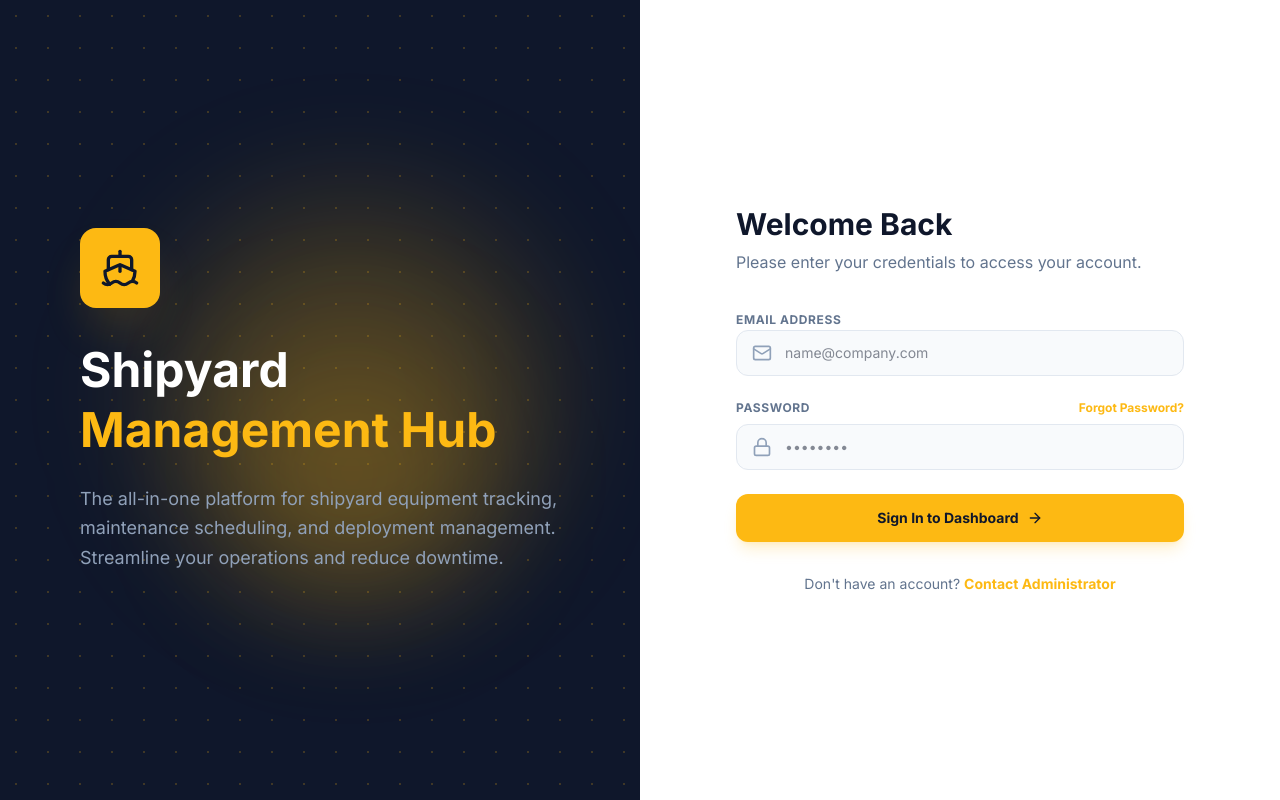
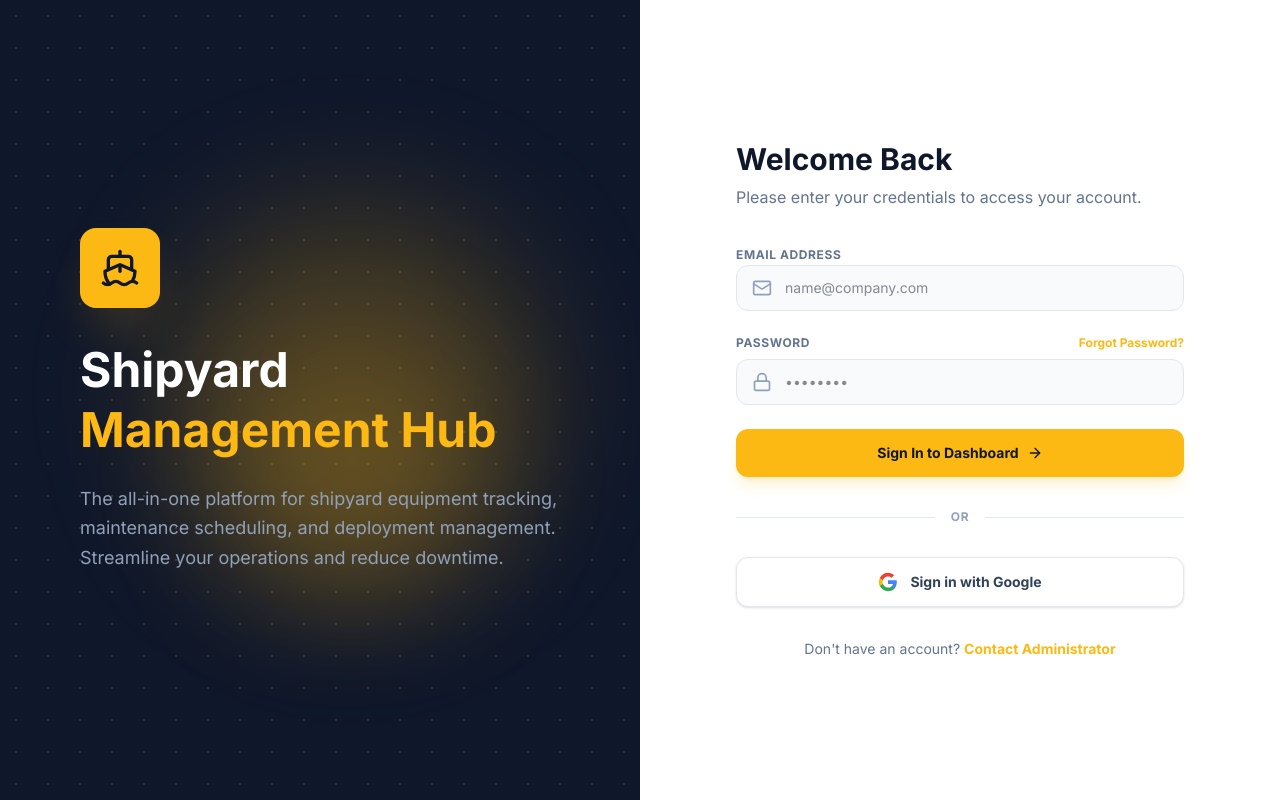
Before and after one commit to maulanaadam1/shipyard-hub, a Next.js app: page / in a window 1280 px wide. Built offline with nearby package versions, Linux system fonts and the light colour scheme; no server answers; the database is empty.

Commit message:
feat: Implement Supabase authentication on landing page
Integrates Supabase for email/password and Google OAuth login. Displays error messages to the user on failure and handles loading states.

```diff
--- a/components/LandingPage.tsx
+++ b/components/LandingPage.tsx
@@ -2,30 +2,49 @@
 
 import React, { useState } from 'react';
 import { motion } from 'motion/react';
-import { Ship, Lock, Mail, ArrowRight } from 'lucide-react';
+import { Ship, Lock, Mail, ArrowRight, AlertCircle } from 'lucide-react';
 import { useData } from '@/context/DataContext';
+import { supabase } from '@/lib/supabase';
 
 export default function LandingPage() {
   const { setCurrentUser } = useData();
   const [email, setEmail] = useState('');
   const [password, setPassword] = useState('');
   const [isLoading, setIsLoading] = useState(false);
+  const [error, setError] = useState('');
 
-  const handleLogin = (e: React.FormEvent) => {
+  const handleLogin = async (e: React.FormEvent) => {
     e.preventDefault();
     setIsLoading(true);
+    setError('');
 
-    // Simulate login delay
-    setTimeout(() => {
-      // Mock login - in a real app this would call Supabase auth
-      setCurrentUser({
-        id: '1',
-        name: 'Adam Maulana',
-        email: email || 'maulana.adam1@gmail.com',
-        role: 'Admin'
+    try {
+      const { error: authError } = await supabase.auth.signInWithPassword({
+        email,
+        password,
       });
+      if (authError) throw authError;
+    } catch (err: any) {
+      setError(err.message);
       setIsLoading(false);
-    }, 800);
+    }
+  };
+
+  const handleGoogleLogin = async () => {
+    setIsLoading(true);
+    setError('');
+    try {
+      const { error: authError } = await supabase.auth.signInWithOAuth({
+        provider: 'google',
+        options: {
+          redirectTo: window.location.origin
+        }
+      });
+      if (authError) throw authError;
+    } catch (err: any) {
+      setError(err.message);
+      setIsLoading(false);
+    }
   };
 
   return (
@@ -77,6 +96,13 @@
             <h2 className="font-display font-bold text-3xl text-slate-900 mb-2">Welcome Back</h2>
             <p className="text-slate-500 mb-8">Please enter your credentials to access your account.</p>
 
+            {error && (
+              <div className="mb-6 p-4 bg-red-50 border border-red-100 rounded-xl flex items-start gap-3">
+                <AlertCircle className="w-5 h-5 text-red-500 shrink-0 mt-0.5" />
+                <p className="text-sm text-red-600 font-medium">{error}</p>
+              </div>
+            )}
+
             <form onSubmit={handleLogin} className="space-y-6">
               <div className="space-y-2">
                 <label className="text-xs font-bold text-slate-500 uppercase tracking-wider">Email Address</label>
@@ -125,6 +151,27 @@
                   </>
                 )}
               </button>
+
+              <div className="relative flex items-center py-2">
+                <div className="flex-grow border-t border-slate-200"></div>
+                <span className="flex-shrink-0 mx-4 text-slate-400 text-xs font-bold uppercase tracking-wider">OR</span>
+                <div className="flex-grow border-t border-slate-200"></div>
+              </div>
+
+              <button
+                type="button"
+                onClick={handleGoogleLogin}
+                disabled={isLoading}
+                className="w-full py-3.5 bg-white border border-slate-200 text-slate-700 rounded-xl font-bold text-sm hover:bg-slate-50 transition-all flex items-center justify-center gap-3 disabled:opacity-70 disabled:cursor-not-allowed shadow-sm"
+              >
+                <svg className="w-5 h-5" viewBox="0 0 24 24">
+                  <path d="M22.56 12.25c0-.78-.07-1.53-.2-2.25H12v4.26h5.92c-.26 1.37-1.04 2.53-2.21 3.31v2.77h3.57c2.08-1.92 3.28-4.74 3.28-8.09z" fill="#4285F4"/>
+                  <path d="M12 23c2.97 0 5.46-.98 7.28-2.66l-3.57-2.77c-.98.66-2.23 1.06-3.71 1.06-2.86 0-5.29-1.93-6.16-4.53H2.18v2.84C3.99 20.53 7.7 23 12 23z" fill="#34A853"/>
+                  <path d="M5.84 14.09c-.22-.66-.35-1.36-.35-2.09s.13-1.43.35-2.09V7.07H2.18C1.43 8.55 1 10.22 1 12s.43 3.45 1.18 4.93l2.85-2.22.81-.62z" fill="#FBBC05"/>
+                  <path d="M12 5.38c1.62 0 3.06.56 4.21 1.64l3.15-3.15C17.45 2.09 14.97 1 12 1 7.7 1 3.99 3.47 2.18 7.07l3.66 2.84c.87-2.6 3.3-4.53 6.16-4.53z" fill="#EA4335"/>
+                </svg>
+                Sign in with Google
+              </button>
             </form>
 
             <div className="mt-8 text-center">
```
